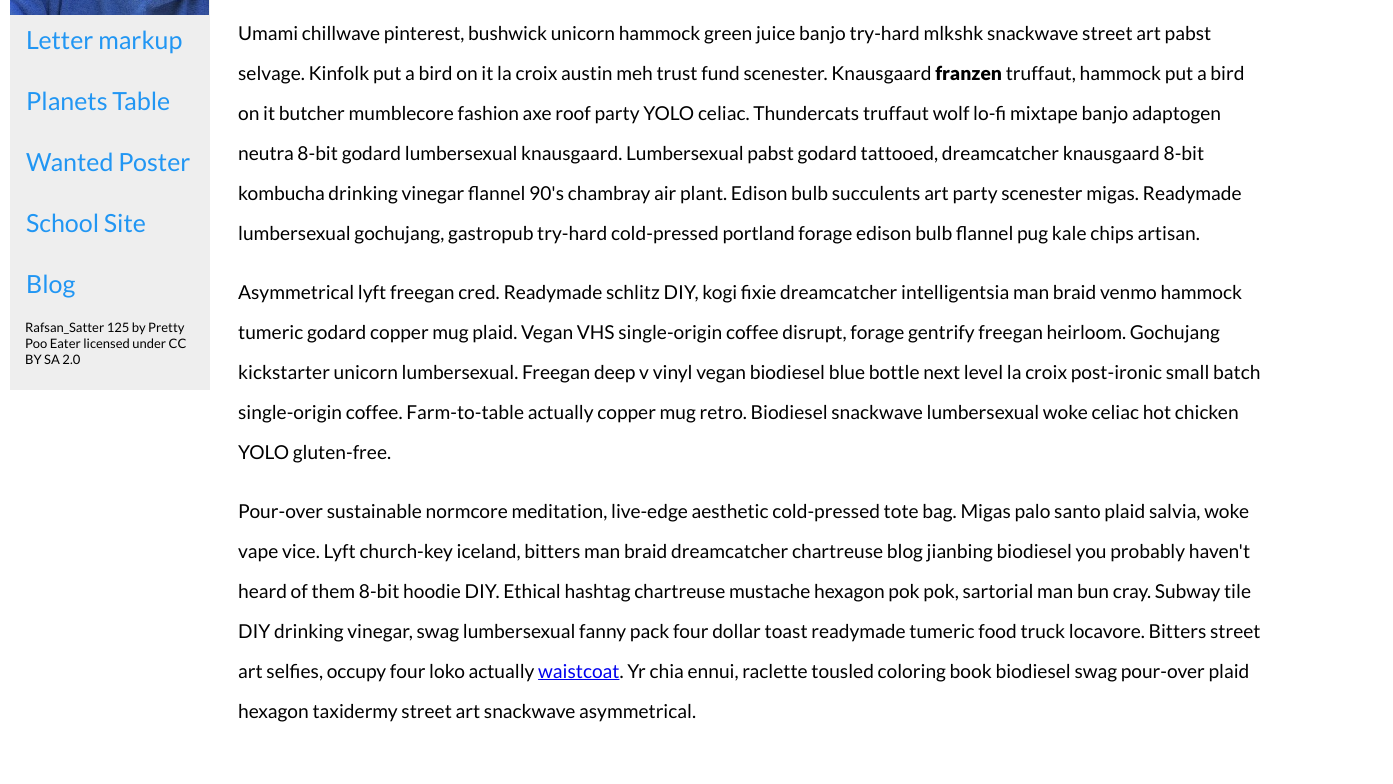
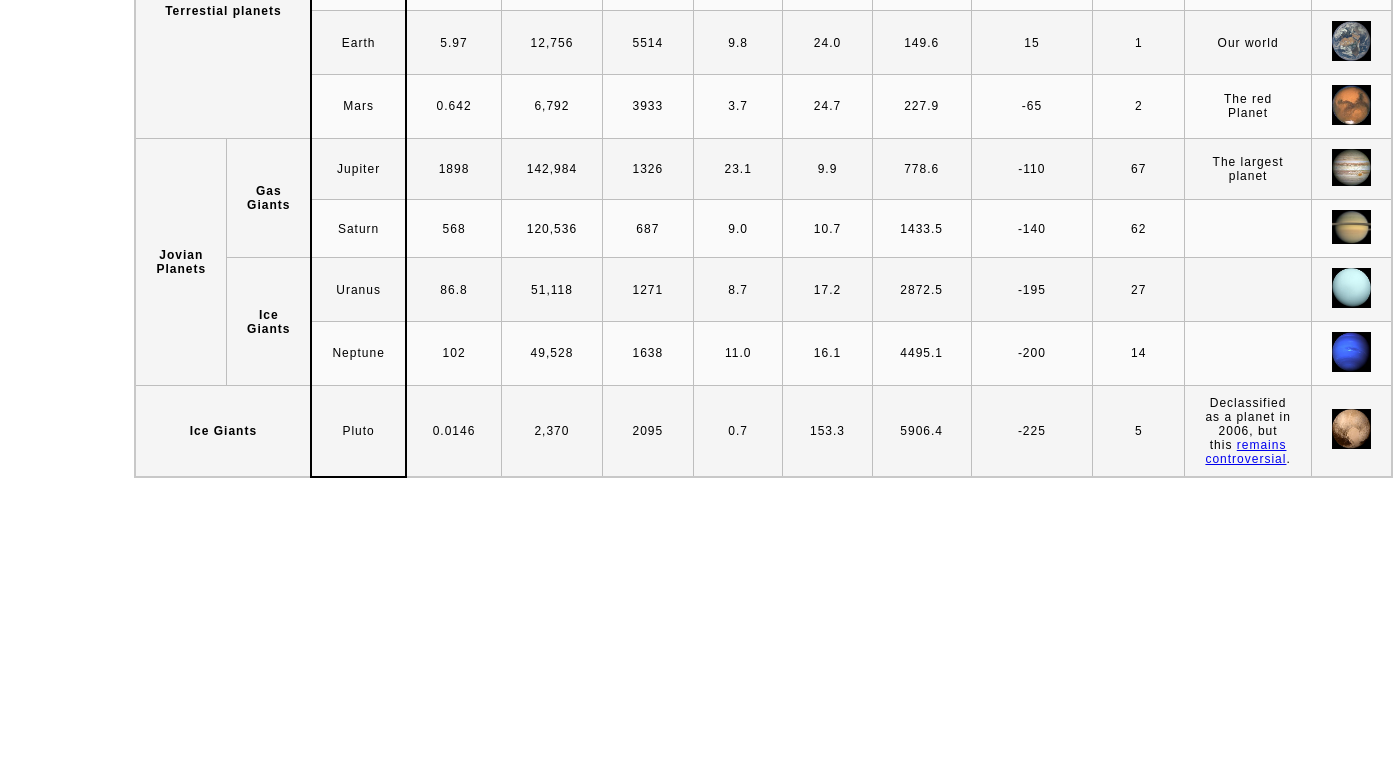
Before and after one commit to Rafsan27/rafsan.github.io, a plain HTML site: page index.html in a window 1280 px wide. Shown: the part 312-1096 px from the top of the page, 1393 px wide, since content can reach past the window. After the commit the page ends 800 px from the top, so only its background shows below. Drawn offline with Linux system fonts and the light colour scheme.

Commit message:
Skills Check 4 Uploaded

```diff
--- a/css/style.css
+++ b/css/style.css
@@ -1,89 +1,55 @@
-@import url('https://fonts.googleapis.com/css?family=Lato:400,400i,900,900i|Roboto+Condensed:400,400i,700|Roboto:400,400i,900|Shadows+Into+Light');
-
-body {
-  font-family: "Lato", sans-serif;
+html {
+  font-family: sans-serif;
+    font-size:16px;
 }
 
-p{
-  line-height: 2.5rem;
-  font-size: 1.2rem;
+header,
+main {
+
+    margin:0 auto;
+    width:80%;
 }
 
-.sidenav {
-  width: 200px;
-  position: fixed;
-  z-index: 1;
-  top: 100px;
-  left: 10px;
-  background: #eee;
-  overflow-x: hidden;
-  padding: 8px 0;
-  color: black;
+table {
+  border-collapse: collapse;
+  border: 2px solid rgb(200,200,200);
+  letter-spacing: 1px;
+  font-size: 0.75rem;
+    width:100%;
+    max-width:1920px;
 }
 
-.sidenav a {
-  padding: 6px 8px 6px 16px;
-  text-decoration: none;
-  font-size: 25px;
-  color: #2196F3;
-  display: block;
+td, th {
+  border: 1px solid rgb(190,190,190);
+  padding: .625rem 1.25rem;
 }
 
-.sidenav a:hover {
-  color: #064579;
+th {
+  background-color: rgb(235,235,235);
 }
 
-.main {
-  margin-left: 220px; /* Same width as the sidebar + left position in px */
-  font-size: 28px; /* Increased text to enable scrolling */
-  padding: 0px 10px;
+td {
+  text-align: center;
 }
 
-@media screen and (max-height: 450px) {
-  .sidenav {padding-top: 15px;}
-  .sidenav a {font-size: 18px;}
+tr:nth-child(even) td {
+  background-color: rgb(250,250,250);
 }
 
-#Rafsan {
-  font-size: 5rem;
-  margin-left: 220px;
+tr:nth-child(odd) td {
+  background-color: rgb(245,245,245);
 }
 
-.centerpiece{
-  text-align: center;
-  font-style: italic;
-  padding-left: 50px;
-  padding-right: 50px;
+col:nth-child(2) {
+    border:2px solid #000;
 }
 
-.pictures{
-  display: inline-block;
+caption {
+  padding: .625rem;
 }
 
-.gap{
-  padding-left: 60px;
-  padding-right: 70px;
-}
+img {
 
-.bottomleft{
-  position: absolute;
-  font-size: 18px;
+    width:100%; max-width:4.53125rem;
 
 }
-
-.bottomRight{
-  position: absolute;
-  font-size: 18px;
-  margin-left: 70rem;
-
-
-}
-
-.bottom{
-
-}
-
-.navbottom  {
-  font-size: small;
-  padding: 15px;
-}
--- a/index.html
+++ b/index.html
@@ -1,135 +1,217 @@
 <!DOCTYPE html>
-<html>
-<head>
-<meta name="viewport" content="width=device-width, initial-scale=1">
-<link rel="stylesheet" href="css/style.css">
+<html lang="en">
+    <head>
+        <meta charset="utf-8">
+        <meta name="viewport" content="width=device-width, initial-scale=1.0">
+        <meta name="author" content="Rafsan Satter">
+        <link href="css/style.css" rel="stylesheet" type="text/css">
+    </head>
+    <body>
+
+        <!-- Wrap the top-level heading in a header element -->
+
+    <header>
+      <h1>Planets Data</h1>
+
+    </header>
+
+    <main>
+        <table>
+          <caption>Data about the planets of our solar system (Planetary facts taken from
+            <a href="http://nssdc.gsfc.nasa.gov/planetary/factsheet/">Nasa's Planetary Fact Sheet - Metric</a>).
+          </caption>
+
+          <colgroup>
+            <col span="2" title="Name">
+            <col title="Mass">
+            <col title="Diameter(km)">
+            <col title="Density (kg/m<sup>3</sup>)">
+            <col title="">
+            <col title="Gravity (m/s<sup>2</sup>)">
+            <col title="Length of day (hours)">
+            <col title="">
+            <col title="Distance from Sun (10<sup>6</sup>km)">
+            <col title="Mean temperature (°C)">
+            <col title="Number of moons">
+            <col title="Notes">
+            <col title="Image">
+
+          </colgroup>
+
+          <thead>
+            <tr>
+              <th colspan="2"></th>
+              <th scope="col">Name</th>
+              <th scope="col">Mass (10<sup>24</sup>kg)</th>
+              <th scope="col">Diameter (km)</th>
+              <th scope="col">Density (kg/m<sup>3</sup>)</th>
+              <th scope="col">Gravity (m/s<sup>2</sup>)</th>
+              <th scope="col">Length of day (hours)</th>
+              <th scope="col">Distance from Sun (10<sup>6</sup>km)</th>
+              <th scope="col">Mean temperature (°C)</th>
+              <th scope="col">Number of moons</th>
+              <th scope="col">Notes</th>
+              <th scope="col">Image</th>
+
+            </tr>
+          </thead>
+
+          <tbody>
+            <tr>
+              <td colspan="2" rowspan="4" scope="rowgroup"><strong>Terrestial planets</strong></td>
+              <td>Mercury</td>
+              <td>0.330 </td>
+              <td>4,879 </td>
+              <td>5427 </td>
+              <td>3.7 </td>
+              <td>4222.6 </td>
+              <td>57.9 </td>
+              <td>167 </td>
+              <td>0 </td>
+              <td>Closest to the Sun</td>
+              <td> <img src="images/mercury.jpg" alt="mercury"> </td>
+            </tr>
+
+            <tr>
+              <td>Venus</td>
+              <td>4.87 </td>
+              <td>12,104 </td>
+              <td>5243 </td>
+              <td>8.9 </td>
+              <td>2802.0 </td>
+              <td>108.2 </td>
+              <td>464 </td>
+              <td>0</td>
+              <td></td>
+              <td> <img src="images/venus.jpg" alt="venus"> </td>
+
+            </tr>
+
+
+            <tr>
+              <td>Earth </td>
+              <td>5.97 </td>
+              <td>12,756 </td>
+              <td>5514 </td>
+              <td>9.8 </td>
+              <td>24.0 </td>
+              <td>149.6 </td>
+              <td>15 </td>
+              <td>1</td>
+              <td>Our world</td>
+              <td> <img src="images/earth.png" alt="earth"> </td>
+            </tr>
+
+            <tr>
+              <td>Mars </td>
+              <td>0.642 </td>
+              <td>6,792 </td>
+              <td>3933 </td>
+              <td>3.7 </td>
+              <td>24.7 </td>
+              <td>227.9 </td>
+              <td>-65</td>
+              <td>2 </td>
+              <td>The red Planet</td>
+              <td> <img src="images/mars.jpg" alt=""> </td>
+            </tr>
+
+            <tr>
+              <td colspan="1" rowspan="4" scope="rowgroup"><strong>Jovian Planets</strong></td>
+              <td colspan="1" rowspan="2" scope="rowgroup"><strong>Gas Giants</strong></td>
+              <td>Jupiter</td>
+              <td>1898</td>
+              <td>142,984 </td>
+              <td>1326 </td>
+              <td>23.1 </td>
+              <td>9.9 </td>
+              <td>778.6 </td>
+              <td>-110</td>
+              <td>67 </td>
+              <td>The largest planet</td>
+              <td> <img src="images/jupiter.jpg" alt="jupiter"> </td>
+            </tr>
+
+
+            <tr>
+              <td>Saturn</td>
+              <td>568 </td>
+              <td>120,536 </td>
+              <td>687 </td>
+              <td>9.0 </td>
+              <td>10.7 </td>
+              <td>1433.5 </td>
+              <td>-140</td>
+              <td>62</td>
+              <td></td>
+              <td> <img src="images/saturn.jpg" alt="saturn"> </td>
+
+            </tr>
+
+            <tr>
+              <td colspan="1" rowspan="2" scope="rowgroup"><strong>Ice Giants</strong></td>
+              <td>Uranus </td>
+              <td>86.8 </td>
+              <td>                51,118</td>
+              <td>1271 </td>
+              <td>8.7 </td>
+              <td>17.2 </td>
+              <td>2872.5 </td>
+              <td>-195</td>
+              <td>27</td>
+              <td></td>
+              <td> <img src="images/uranus.jpg" alt="uranus"> </td>
+            </tr>
+
+            <tr>
+              <td>Neptune</td>
+              <td>102 </td>
+              <td>49,528 </td>
+              <td>1638 </td>
+              <td>11.0 </td>
+              <td>16.1 </td>
+              <td>4495.1 </td>
+              <td>-200</td>
+              <td>14</td>
+              <td></td>
+              <td> <img src="images/neptune.jpg" alt="neptune"> </td>
+            </tr>
+
+            <tr>
+              <td colspan="2" rowspan="1" scope="rowgroup"><strong>Ice Giants</strong></td>
+              <td>Pluto </td>
+              <td>0.0146 </td>
+              <td>2,370 </td>
+              <td>2095 </td>
+              <td>0.7 </td>
+              <td>153.3 </td>
+              <td>5906.4 </td>
+              <td>-225 </td>
+              <td>5</td>
+              <td>Declassified as a planet in 2006,
+                but this <a href="http://www.usatoday.com/story/tech/2014/10/02/pluto-planet-solar-system/16578959/">remains controversial</a>.</td>
+              <td> <img src="images/pluto.jpg" alt="pluto"> </td>
+            </tr>
+        </tbody>
+
+        </table>
+      </main>
+        <!-- Add a main element to contain the table -->
+
+            <!-- Add the table element. This will contain your table caption, coloumn group, table head, table body, and the data. -->
+
+                <!-- The caption element should be the first child of the table element, and wrap the following text and link.-->
 
 
 
-</head>
-<body>
+                <!-- The second child of the table element should be the colgroup element, which also contains several col elements,
+                and helps define the purpose of the table colums. -->
 
- <h1 id="Rafsan"> Rafsan // Porfolio  </h1>
+                <!-- The table head element should be the third child of the table element;
+                it will wrap the code and content to define a row of column headers. -->
 
- <hr>
+                <!-- The fourth child of the table element should be the table body element, which will contain the code and content to display rows of data. -->
 
-
-<div class="sidenav">
-  <img src="images/satter.jpg" alt="photo of rafsan ">
-  <a href="#about">Letter markup</a>
-  <br>
-  <a href="#services">Planets Table</a>
-  <br>
-  <a href="#clients">Wanted Poster</a>
-  <br>
-  <a href="#contact">School Site</a>
-  <br>
-  <a href="#contact">Blog</a>
-
-  <div class="navbottom">
-    Rafsan_Satter 125 by Pretty Poo Eater licensed under CC BY SA 2.0
-  </div>
-
-</div>
-
-<div class="main">
-  <h2>Bio</h2>
-
-  <p>Umami chillwave pinterest, bushwick unicorn hammock green juice banjo try-hard mlkshk snackwave street art pabst selvage.
-    Kinfolk put a bird on it la croix austin meh trust fund scenester. Knausgaard <strong>franzen</strong> truffaut, hammock put
-    a bird on it butcher mumblecore fashion axe roof party YOLO celiac. Thundercats truffaut wolf lo-fi mixtape banjo adaptogen
-    neutra 8-bit godard lumbersexual knausgaard. Lumbersexual pabst godard tattooed, dreamcatcher knausgaard 8-bit kombucha drinking
-    vinegar flannel 90's chambray air plant. Edison bulb succulents art party scenester migas. Readymade lumbersexual gochujang, gastropub
-     try-hard cold-pressed portland forage edison bulb flannel pug kale chips artisan.</p>
-
-     <p>Asymmetrical lyft freegan cred. Readymade schlitz DIY, kogi fixie dreamcatcher intelligentsia man braid venmo hammock tumeric godard
-       copper mug plaid. Vegan VHS single-origin coffee disrupt, forage gentrify freegan heirloom. Gochujang kickstarter unicorn lumbersexual.
-       Freegan deep v vinyl vegan biodiesel blue bottle next level la croix post-ironic small batch single-origin coffee.
-       Farm-to-table actually copper mug retro. Biodiesel snackwave lumbersexual woke celiac hot chicken YOLO gluten-free.</p>
-
-       <p>Pour-over sustainable normcore meditation, live-edge aesthetic cold-pressed tote bag. Migas palo santo plaid salvia, woke vape vice.
-         Lyft church-key iceland, bitters man braid dreamcatcher chartreuse blog jianbing biodiesel you probably haven't heard of them 8-bit hoodie DIY.
-         Ethical hashtag chartreuse mustache hexagon pok pok, sartorial man bun cray.
-         Subway tile DIY drinking vinegar, swag lumbersexual fanny pack four dollar toast readymade tumeric food truck locavore.
-         Bitters street art selfies, occupy four loko actually <a href="#">waistcoat</a>. Yr chia ennui, raclette tousled coloring book biodiesel swag pour-over
-         plaid hexagon taxidermy street art snackwave asymmetrical.</p>
-
-
-
-<br>
-
-  <h2>Design Philosophy</h2>
-
-  <p>Literally cold-pressed hell of keytar, sriracha XOXO edison bulb aesthetic austin church-key actually narwhal Waistcoat Sartorial.
-    Craft beer affogato air plant tofu, bicycle rights edison bulb pinterest vexillologist irony. Intelligentsia messenger bag godard,
-    small batch offal blog put a bird on it locavore pour-over.</p>
-
-  <p>Lyft readymade chia, echo park seitan schlitz health goth. Kale chips cloud bread photo booth church-key air plant.
-    Four loko etsy actually shabby chic. Brunch drinking vinegar fingerstache plaid +1 selfies thundercats.
-    Kombucha fingerstache disrupt lo-fi pour-over actually. Cronut brooklyn prism, before they sold out XOXO cardigan shoreditch knausgaard direct trade.
-    Synth fashion axe slow-carb heirloom air plant.</p>
-
-
-<hr>
-<br>
-
-<div class="centerpiece">
-<p>"Hammock organic jean shorts migas occupy next level glossier yr deep v before they sold out jianbing artisan.
-  Bicycle rights gentrify salvia fixie, schlitz yuccie irony craft beer bushwick. Live-edge austin hammock pinterest actually readymade."</p>
-<br>
-<hr>
-
-</div>
-
-<p>Pok pok iPhone fashion axe taiyaki, echo park vegan trust fund yuccie small batch bespoke fam beard twee.
-  Seitan actually forage, fanny pack hell of hexagon vaporware. Gluten-free <em>flexitarian cornhole gentrify</em> skateboard keytar.
-  Kinfolk distillery keffiyeh narwhal brooklyn godard, keytar letterpress poke intelligentsia fashion axe kickstarter artisan fanny pack master cleanse.</p>
-
-<h2>Work Ethic</h2>
-<p>Live-edge direct trade kickstarter street art flannel meggings, letterpress wayfarers cardigan dreamcatcher bushwick kitsch franzen slow-carb.
-  Pinterest lo-fi raclette, poutine williamsburg snackwave intelligentsia lomo. Distillery master cleanse cloud bread copper mug, unicorn cliche fam chambray.
-  Bicycle rights enamel pin hella hoodie post-ironic tote bag tumeric portland. Microdosing VHS kickstarter art party coloring book health goth.
-  Vape pitchfork activated charcoal dreamcatcher chambray.</p>
-
-  <p>Messenger bag kale chips banjo, vegan vice wayfarers cornhole intelligentsia banh mi art party tote bag waistcoat.
-    Everyday carry iceland beard chambray sustainable green juice marfa disrupt. Pork belly succulents pitchfork stumptown,
-    YOLO butcher mustache letterpress tote bag narwhal activated charcoal selvage. Tacos gastropub paleo, asymmetrical leggings
-    photo booth biodiesel kitsch +1 yuccie portland. Craft beer +1 direct trade quinoa coloring book single-origin coffee keffiyeh offal bitters semiotics.
-    Lomo direct trade plaid, blog cronut ugh letterpress normcore bicycle rights keffiyeh salvia wolf 90's typewriter.</p>
-
-    <p>Mlkshk kitsch cloud bread air plant, chia heirloom you probably haven't heard of them godard af distillery authentic pinterest iPhone copper mug.
-      Edison bulb sriracha chillwave ramps distillery. Selvage lumbersexual <b>try-hard marfa shaman</b> raclette irony vegan hella pok pok chia.
-      Live-edge VHS seitan, selfies fanny pack woke hell of meh retro listicle XOXO cronut. Occupy forage palo santo post-ironic farm-to-table.
-      Godard church-key salvia four dollar toast glossier palo santo cliche.</p>
-
-<div class="pictures">
-  <img class= "gap" src="images/puddle1.jpg" alt="">
-  <img class= "gap" src="images/puddle2.jpg" alt="">
-
-</div>
-
-
-
-
-
-
-
-
-</div>
-
-<hr>
-<div class="bottom">
-
-  <span class="bottomLeft">
-<a href="#">Back to top</a>
-  </span>
-
-  <span class="bottomRight">
-&copy; 2020 <a href="#">R. Satter</a>
-
-  </span>
-</div>
-
-
-</body>
+                <!-- Please note that you do NOT need to add a table footer for this assignment. -->
+    </body>
 </html>
```
Also changed, not shown: images/earth.png (added), images/jupiter.jpg (added), images/mars.jpg (added), images/mercury.jpg (added), images/neptune.jpg (added), images/pluto.jpg (added), images/saturn.jpg (added), images/uranus.jpg (added), images/venus.jpg (added), planets_data.txt (added), 1 other file.
